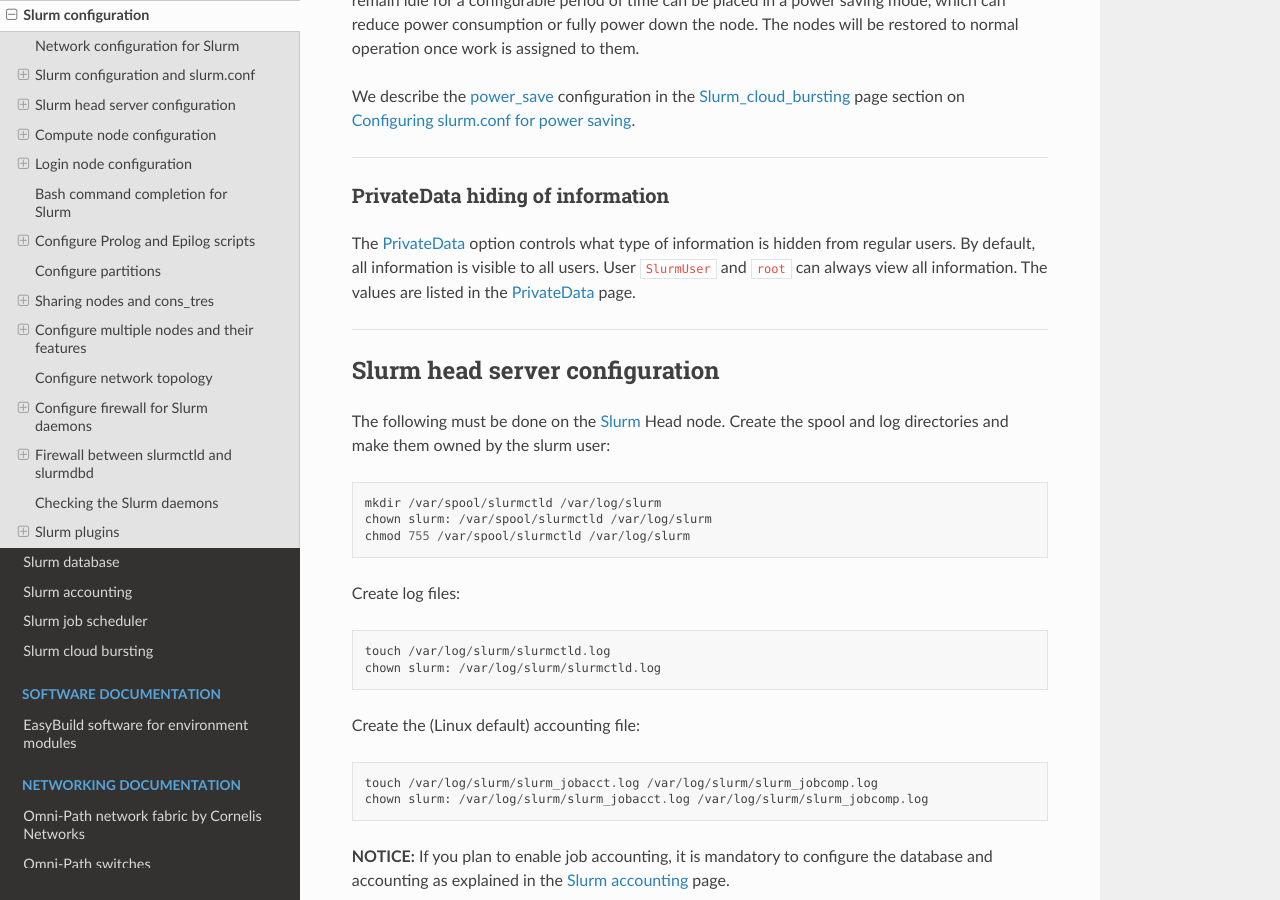
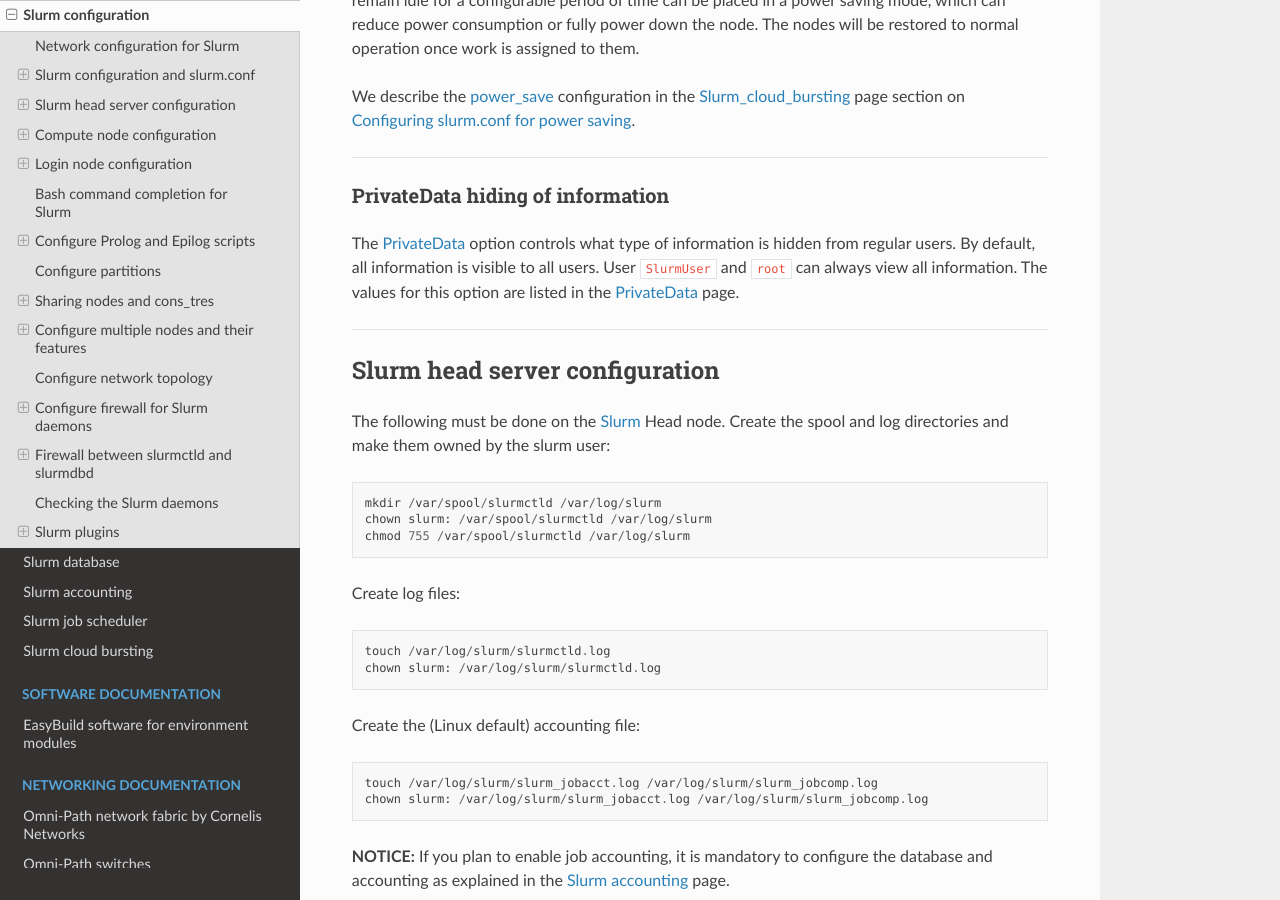
Before and after one commit to OleHolmNielsen/Niflheim_system, a Sphinx documentation site: the page built from docs/Slurm_configuration.rst, in a window 1280 px wide and 900 px high, scrolled down 24812 px. Built offline with Sphinx 7.4.7 and the Read the Docs theme 3.1.0, drawn with Linux system fonts in a browser that asks for light colours.

Commit message:
Minor edit

```diff
--- a/docs/Slurm_configuration.rst
+++ b/docs/Slurm_configuration.rst
@@ -1102,7 +1102,7 @@
 The PrivateData_ option controls what type of information is hidden from regular users.
 By default, all information is visible to all users.
 User ``SlurmUser`` and ``root`` can always view all information.
-The values are listed in the PrivateData_ page.
+The values for this option are listed in the PrivateData_ page.
 
 .. _PrivateData: https://slurm.schedmd.com/slurm.conf.html#OPT_PrivateData
 
```
